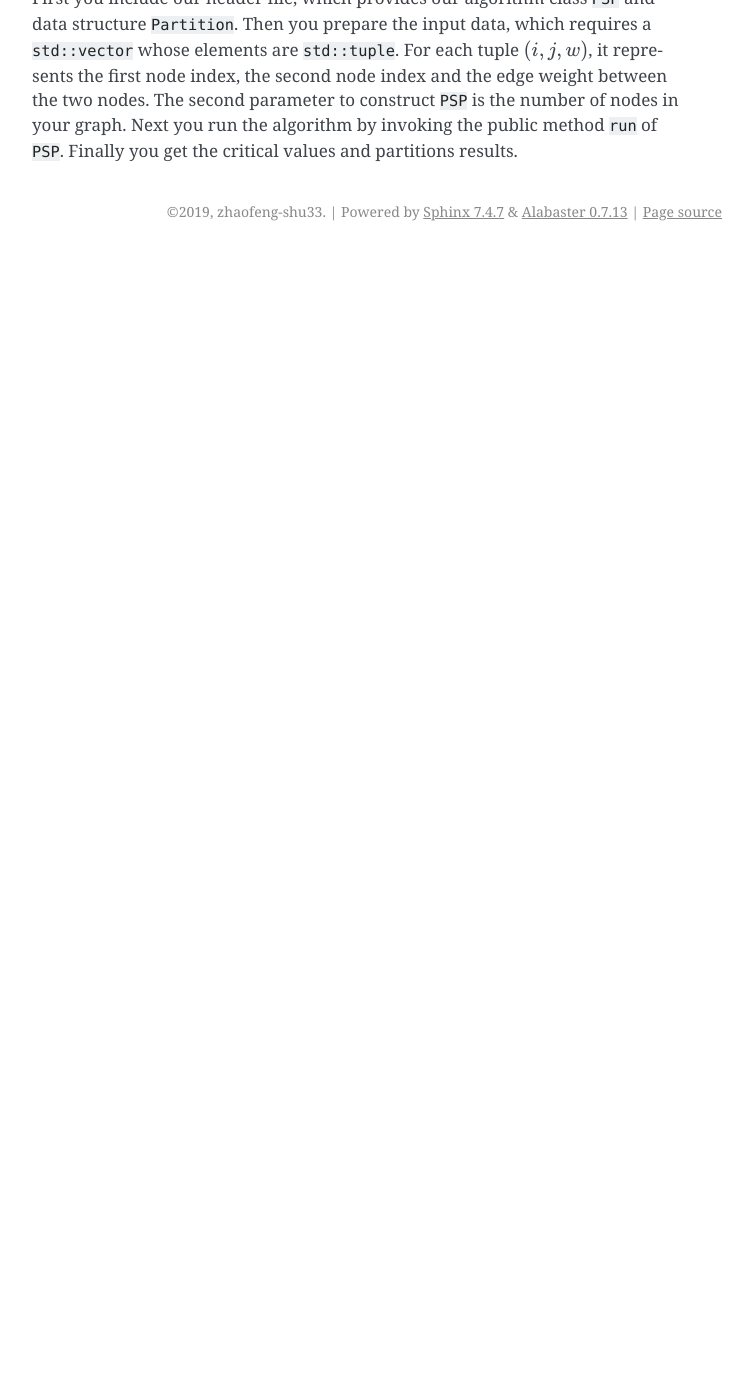
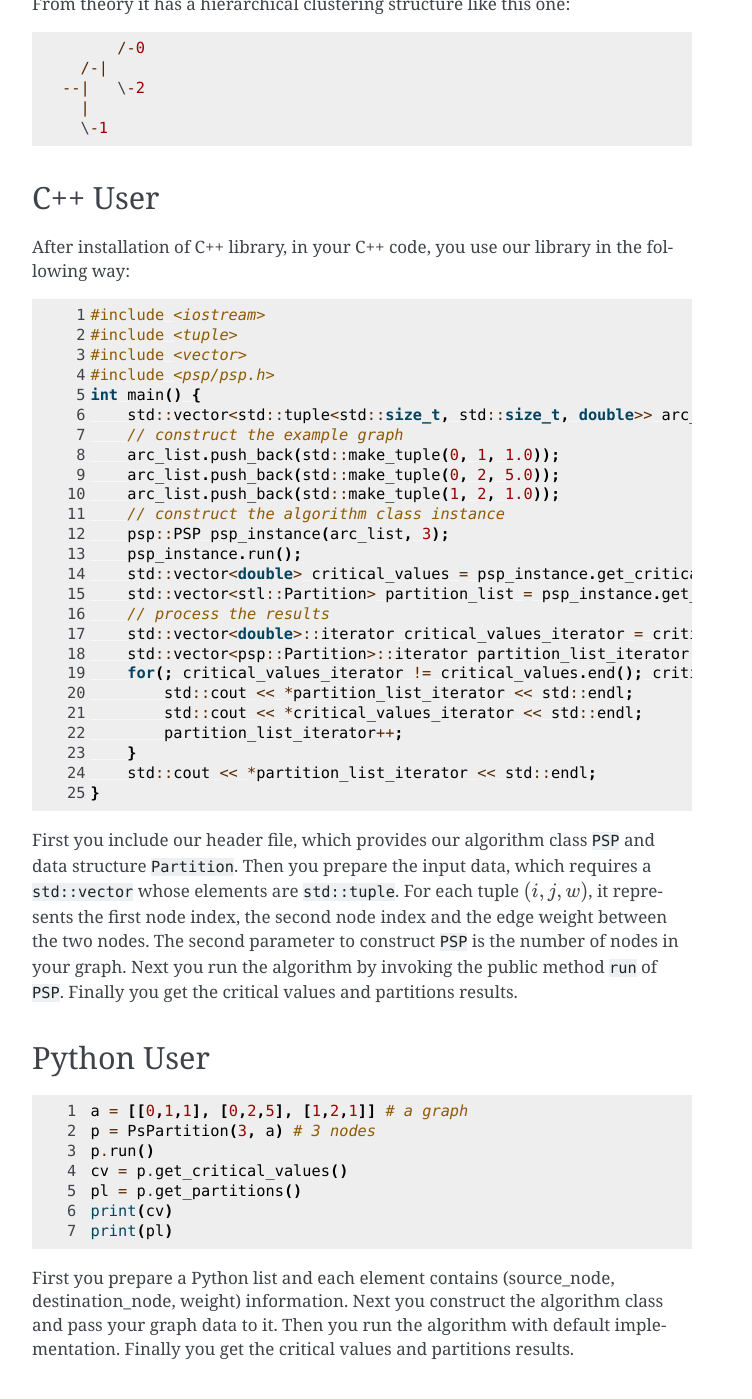
Before and after one commit to zhaofeng-shu33/principal_sequence_of_partition, a Sphinx documentation site: the page built from docs/source/usage.rst, in a window 1280 px wide and 1400 px high, scrolled down 447 px. Shown: the whole window, without its empty margins (388-1140 px from the left). Built offline with Sphinx 7.4.7, drawn with Linux system fonts in a browser that asks for light colours; before the commit the page ends 900 px from its top, so only the background shows below that; some of the changed text lies outside the part shown.

Commit message:
doc add python guide

```diff
--- a/docs/source/index.rst
+++ b/docs/source/index.rst
@@ -31,6 +31,7 @@ This repository contains source code to compute the principal sequence of partit
    :maxdepth: 2
    :caption: Contents:
 
+   install
    usage
    detail
    api
--- /dev/null
+++ b/docs/source/install.rst
@@ -0,0 +1,25 @@
+Installation
+============
+
+Python Installation
+-------------------
+
+For Python Users, use ``pip`` to install the binary distribution::
+
+    pip install pspartition
+
+Currently, the latest version is |pipversion|_ and the following version of Python and operating system is supported:
+
+.. |pipversion| image:: https://img.shields.io/pypi/v/pspartition.svg
+.. _pipversion: https://pypi.org/project/pspartition
+
+============== ===== =====
+Platform       py3.6 py3.7
+============== ===== =====
+Windows        True  True
+MacOS(>=10.13) True  True
+ManyLinux      True  True
+============== ===== =====
+
+To test whether you install the package successfully, try to ``import pspartition`` in your Python interpreter. If no error occurs,
+congratulations.
--- a/docs/source/usage.rst
+++ b/docs/source/usage.rst
@@ -1,23 +1,51 @@
 How to use our Library
 ======================
 
-After installation, in your C++ code, you use our library in the following way:
+We use a simple example to illustrate how to use our library. Below is an undirected graph with three nodes.
+
+.. image:: example.png
+
+From theory it has a hierarchical clustering structure like this one::
+
+        /-0
+    /-|
+  --|   \-2
+    |
+    \-1
+
+
+C++ User
+--------
+
+After installation of C++ library, in your C++ code, you use our library in the following way:
 
 .. code-block:: C++
    :linenos:
 
+   #include <iostream>
+   #include <tuple>
+   #include <vector>
    #include <psp/psp.h>
    int main() {
-     std::vector<std::tuple<std::size_t, std::size_t, double>> arc_list;
-     // construct the example graph
-     // ...
-     // construct the algorithm class instance
-     psp::PSP psp_instance(arc_list, 3);
-     psp_instance.run();
-     std::vector<double> critical_values = psp_instance.get_critical_values();
-     std::vector<stl::Partition> partition_list = psp_instance.get_partitions();
-     // precess the results
-     // ...
+       std::vector<std::tuple<std::size_t, std::size_t, double>> arc_list;
+       // construct the example graph
+       arc_list.push_back(std::make_tuple(0, 1, 1.0));
+       arc_list.push_back(std::make_tuple(0, 2, 5.0));
+       arc_list.push_back(std::make_tuple(1, 2, 1.0));
+       // construct the algorithm class instance
+       psp::PSP psp_instance(arc_list, 3);
+       psp_instance.run();
+       std::vector<double> critical_values = psp_instance.get_critical_values();
+       std::vector<stl::Partition> partition_list = psp_instance.get_partitions();
+       // process the results
+       std::vector<double>::iterator critical_values_iterator = critical_values.begin();
+       std::vector<psp::Partition>::iterator partition_list_iterator = partition_list.begin();
+       for(; critical_values_iterator != critical_values.end(); critical_values_iterator++) {
+           std::cout << *partition_list_iterator << std::endl;
+           std::cout << *critical_values_iterator << std::endl;
+           partition_list_iterator++;
+       }
+       std::cout << *partition_list_iterator << std::endl;
    }
 
 First you include our header file, which provides our algorithm class ``PSP`` and data structure ``Partition``.
@@ -26,3 +54,20 @@ For each tuple :math:`(i,j,w)`, it represents the first node index, the second n
 between the two nodes. The second parameter to construct ``PSP`` is the number of nodes in your graph.
 Next you run the algorithm by invoking the public method ``run`` of ``PSP``. Finally you get the critical values
 and partitions results.
+
+Python User
+-----------
+.. code-block:: Python
+   :linenos:
+
+    a = [[0,1,1], [0,2,5], [1,2,1]] # a graph
+    p = PsPartition(3, a) # 3 nodes
+    p.run()
+    cv = p.get_critical_values()
+    pl = p.get_partitions()
+    print(cv)
+    print(pl)
+
+First you prepare a Python list and each element contains (source_node, destination_node, weight) information.
+Next you construct the algorithm class and pass your graph data to it. Then you run the algorithm with default
+implementation. Finally you get the critical values and partitions results.
```
Also changed, not shown: docs/source/example.png (added), docs/source/example.svg (added), user_guide.md (line endings or trailing spaces), 1 other file.
